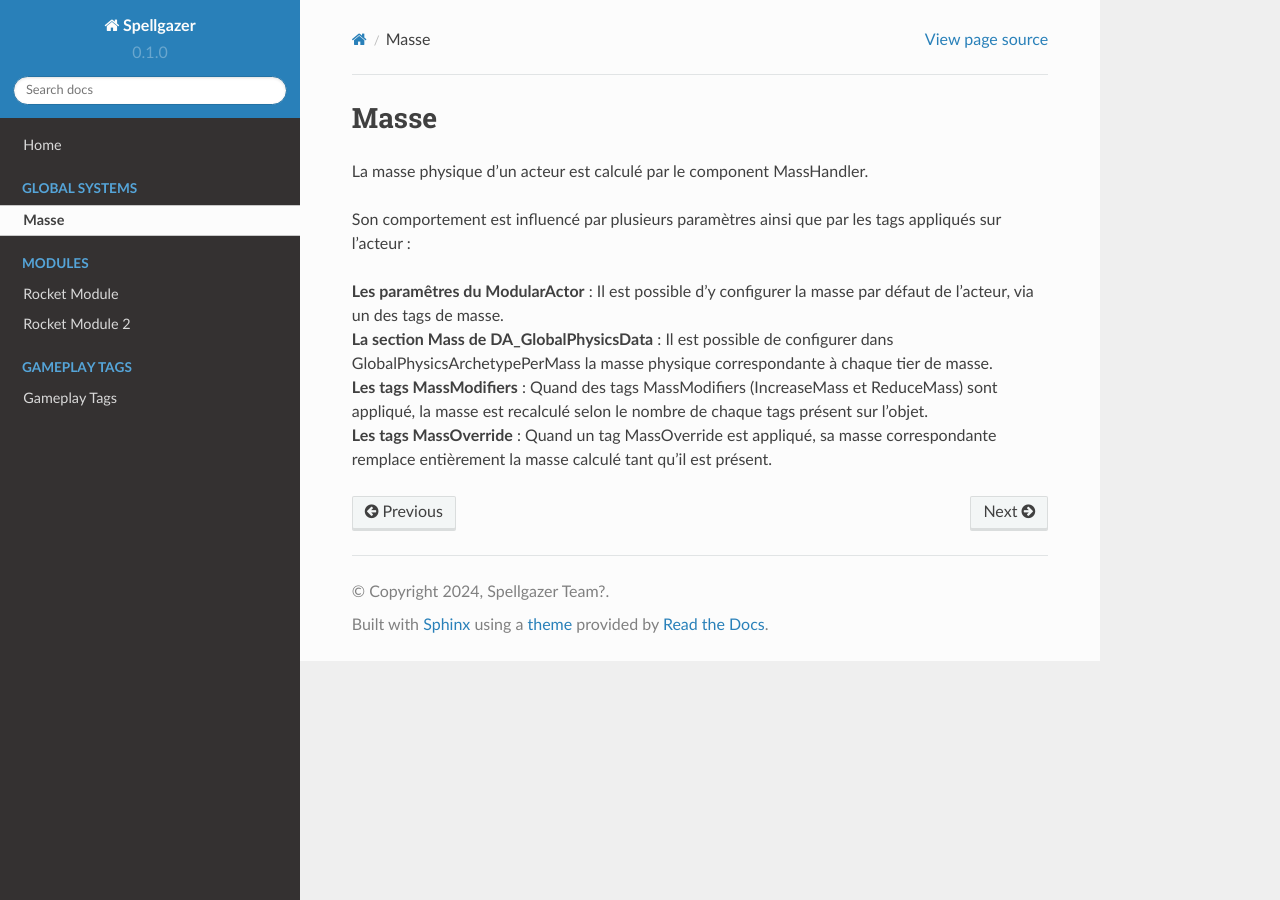
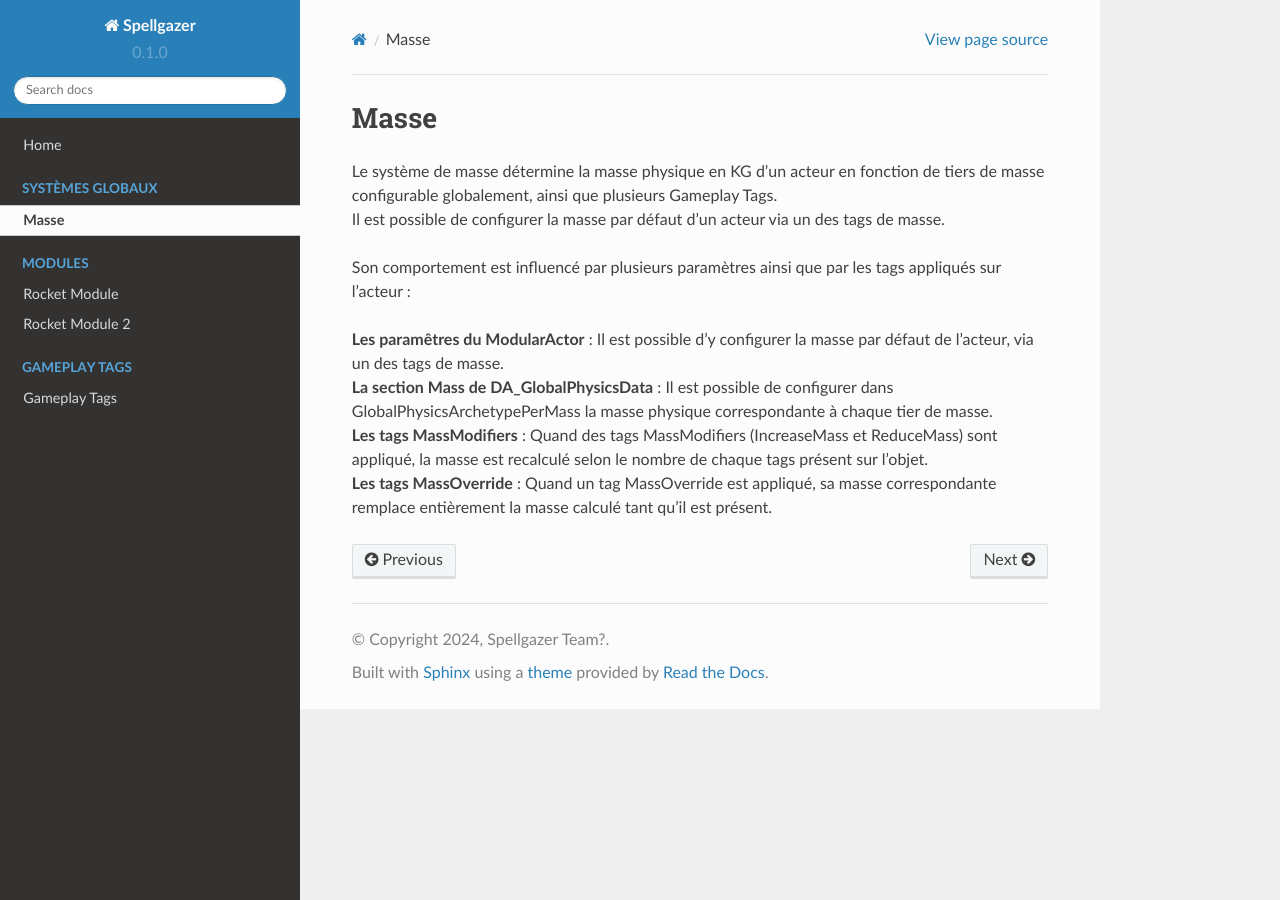
Before and after one commit to PaperMartin/SpellgazerDoc, a Sphinx documentation site: the page built from docs/source/GlobalSystems/mass.rst, in a window 1280 px wide. Built offline with Sphinx 7.4.7 and the Read the Docs theme 2.0.0, drawn with Linux system fonts in a browser that asks for light colours.

Commit message:
jhkvqabjuhqabvzej

```diff
--- /dev/null
+++ b/docs/_static/css/custom.css
@@ -0,0 +1,3 @@
+.tight-table td, .tight-table th {
+    white-space: normal !important;
+}
--- a/docs/source/GlobalSystems/mass.rst
+++ b/docs/source/GlobalSystems/mass.rst
@@ -1,7 +1,8 @@
 Masse
 =====
 
-| La masse physique d'un acteur est calculé par le component MassHandler.
+| Le système de masse détermine la masse physique en KG d'un acteur en fonction de tiers de masse configurable globalement, ainsi que plusieurs Gameplay Tags.
+| Il est possible de configurer la masse par défaut d'un acteur via un des tags de masse.
 
 | Son comportement est influencé par plusieurs paramètres ainsi que par les tags appliqués sur l'acteur :
 
--- a/docs/source/conf.py
+++ b/docs/source/conf.py
@@ -29,13 +29,11 @@ templates_path = ['_templates']
 
 # -- Options for HTML output
 
-html_static_path = ['_static']
-
 html_theme = 'sphinx_rtd_theme'
 
-html_css_files = [
-    'custom.css',
-]
 
 # -- Options for EPUB output
 epub_show_urls = 'footnote'
+
+def setup(app):
+    app.add_stylesheet('css/custom.css')
--- a/docs/source/index.rst
+++ b/docs/source/index.rst
@@ -39,7 +39,7 @@ Contenu
 
 .. toctree::
    :maxdepth: 2
-   :caption: Global Systems
+   :caption: Systèmes Globaux
    :glob:
 
    GlobalSystems/*
```
Also changed, not shown: docs/_static/custom.css (deleted, +0 -14 lines).
